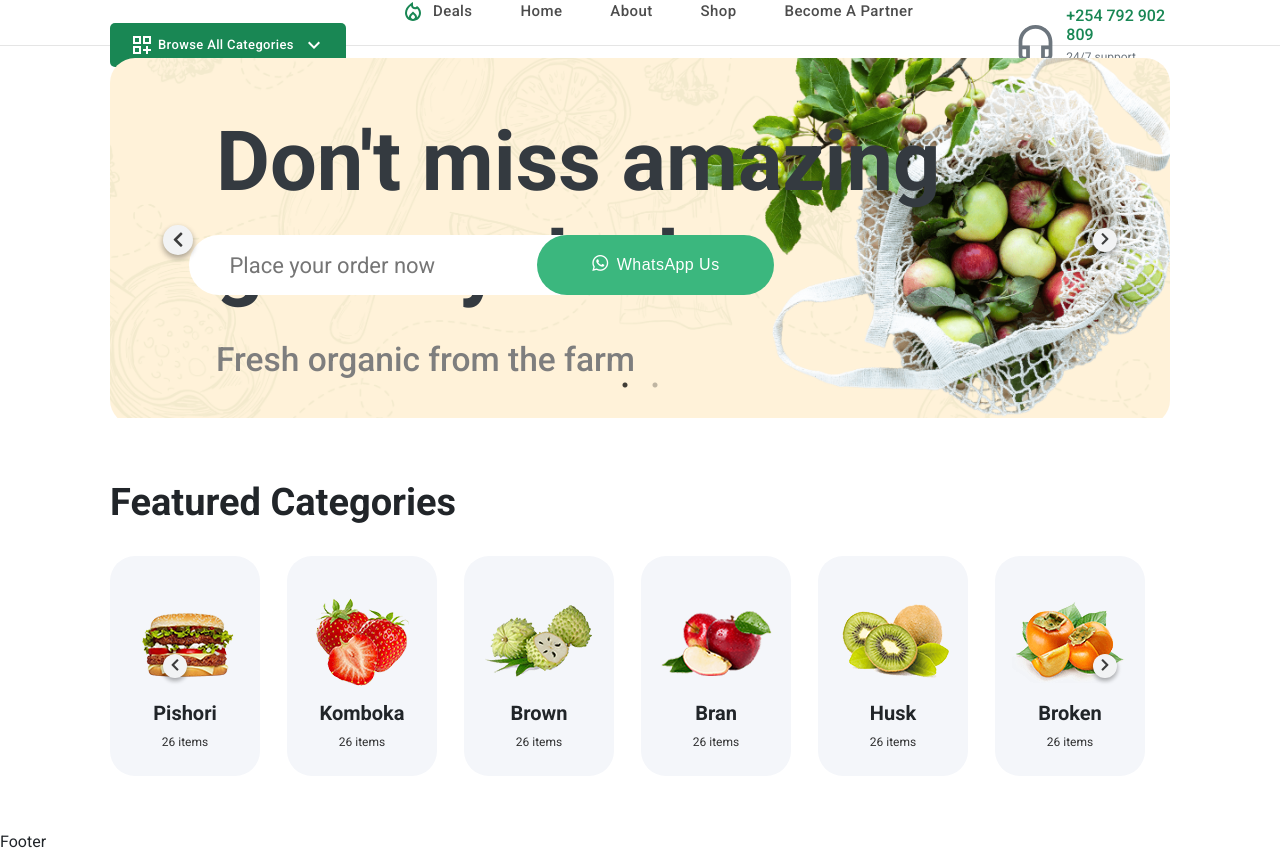
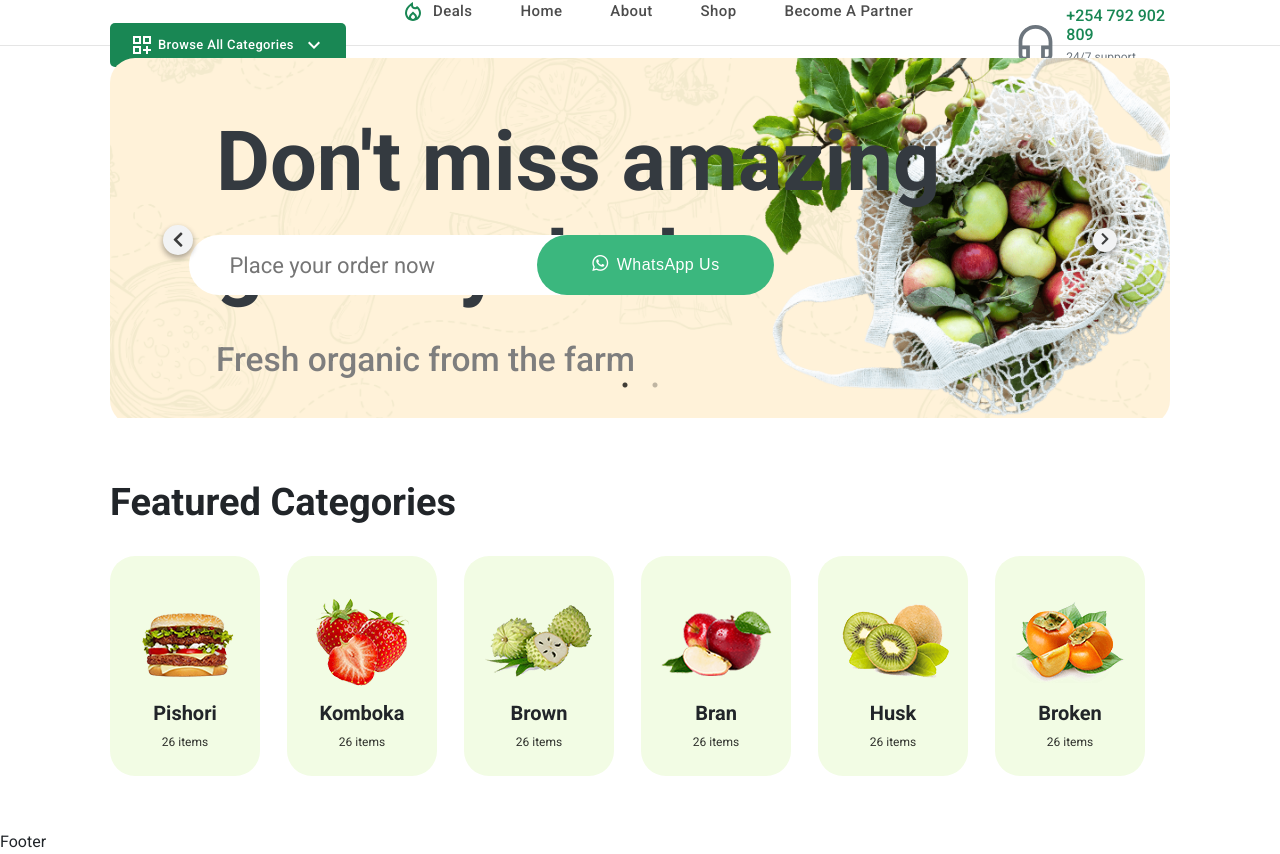
Before and after one commit to serenade18/almanisEcommerce, a React (Vite) app: page / in a window 1280 px wide. Shown: the part 227-1081 px from the top of the page. Built offline with nearby package versions, Linux system fonts and the light colour scheme; some icons are missing; a web font is replaced by a local one.

Commit message:
Added category slider

```diff
--- a/src/pages/general/home/categorySlider/CatSlider.jsx
+++ b/src/pages/general/home/categorySlider/CatSlider.jsx
@@ -4,16 +4,6 @@ import '../categorySlider/cat.css'
 import images from '../../../../constants/images'
 
 const CatSlider = () => {
-
-    const categories = [
-        { name: "Pishori", img: images.Cat1, items: 26 },
-        { name: "Komboka", img: images.Cat2, items: 26 },
-        { name: "Brown", img: images.Cat3, items: 26 },
-        { name: "Bran", img: images.Cat4, items: 26 },
-        { name: "Husk", img: images.Cat5, items: 26 },
-        { name: "Broken", img: images.Cat6, items: 26 }
-    ];
-
     const [itemBg] = useState([
         '#FEEFEA',
         '#F2FCE4',
@@ -23,14 +13,23 @@ const CatSlider = () => {
         '#FEEFEA',
     ]);
 
+    const categories = [
+        { img: images.Cat1, name: 'Pishori', items: 26 },
+        { img: images.Cat2, name: 'Komboka', items: 26 },
+        { img: images.Cat3, name: 'Brown', items: 26 },
+        { img: images.Cat4, name: 'Bran', items: 26 },
+        { img: images.Cat5, name: 'Husk', items: 26 },
+        { img: images.Cat6, name: 'Broken', items: 26 },
+    ];
+
     const settings = {
         dots: false,
-        arrows: true,
+        arrows: false,
         infinite: true,
         speed: 500,
         slidesToShow: 6,
         slidesToScroll: 1,
-        fade: false,
+        fade: false
     };
 
     return (
@@ -43,7 +42,7 @@ const CatSlider = () => {
 
                     <Slider {...settings} className="sliderCategory">
                         {categories.map((category, index) => (
-                            <div className="item" key={index} style={{ backgroundColor: itemBg }}>
+                            <div className="item" key={index} style={{ backgroundColor: itemBg[index % itemBg.length] }}>
                                 <div className="info">
                                     <img src={category.img} alt={category.name} />
                                     <h5>{category.name}</h5>
@@ -57,7 +56,7 @@ const CatSlider = () => {
 
             <br />
         </>
-    );
+    )
 }
 
 export default CatSlider;
--- a/src/pages/general/home/categorySlider/cat.css
+++ b/src/pages/general/home/categorySlider/cat.css
@@ -11,7 +11,7 @@
 .sliderCategory .item {
     height: auto;
     width: 150px;
-    background: #f4f6fa;
+    background: #F2FCE4;
     display: flex;
     align-items: center;
     justify-content: center;
--- a/src/pages/general/home/slider/Slide.jsx
+++ b/src/pages/general/home/slider/Slide.jsx
@@ -5,7 +5,8 @@ import images from '../../../../constants/images'
 import Button from '@mui/material/Button';
 
 const Slide = () => {
-    var settings = {
+
+    const settings = {
         dots: true,
         arrows: true,
         infinite: true,
```
